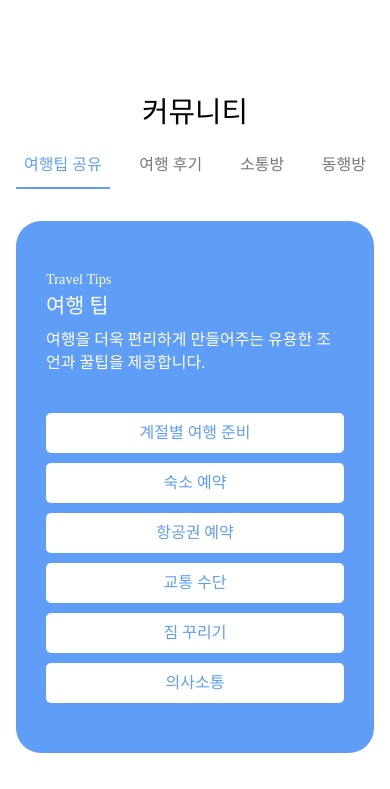
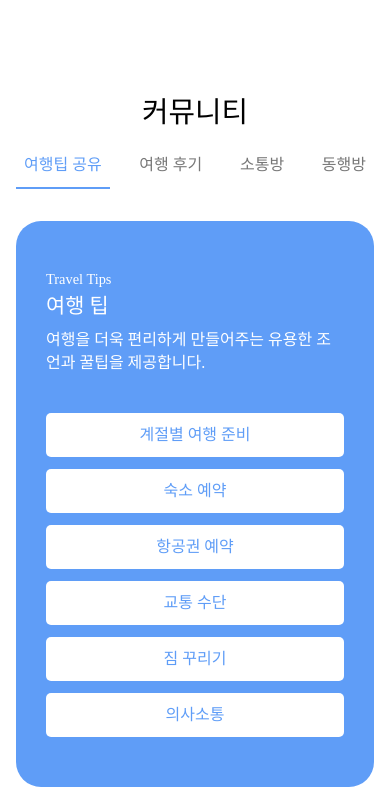
Before and after one commit to min0622/portfolio-02, a plain HTML site: page travel_tip.html in a window 390 px wide. Shown: the part 62-851 px from the top of the page. Drawn offline with Linux system fonts and the light colour scheme; a web font is replaced by a local one.

Commit message:
Add files via upload

```diff
--- a/css/travel_tip.css
+++ b/css/travel_tip.css
@@ -312,7 +312,6 @@ footer {
     .item {
         border-radius: 25px;
         height: fit-content;
-        /* padding: 80px 30px; */
         padding: 50px 30px;
 
     }
@@ -371,7 +370,6 @@ footer {
     .item {
         margin-bottom: 50px;
 
-        /* padding: 56px 30px; */
     }
 
     .item:nth-child(2n) {
@@ -395,16 +393,15 @@ footer {
 
     .i_keyword {
         margin-top: 40px;
-        /* font-size: 0.9rem; */
         font-size: 1rem;
     }
 
     .i_keyword ul {
-        gap: 10px;
+        gap: 12px;
     }
 
     .i_keyword ul li {
-        height: 40px;
+        height: 44px;
         border-radius: 5px;
     }
 
```
